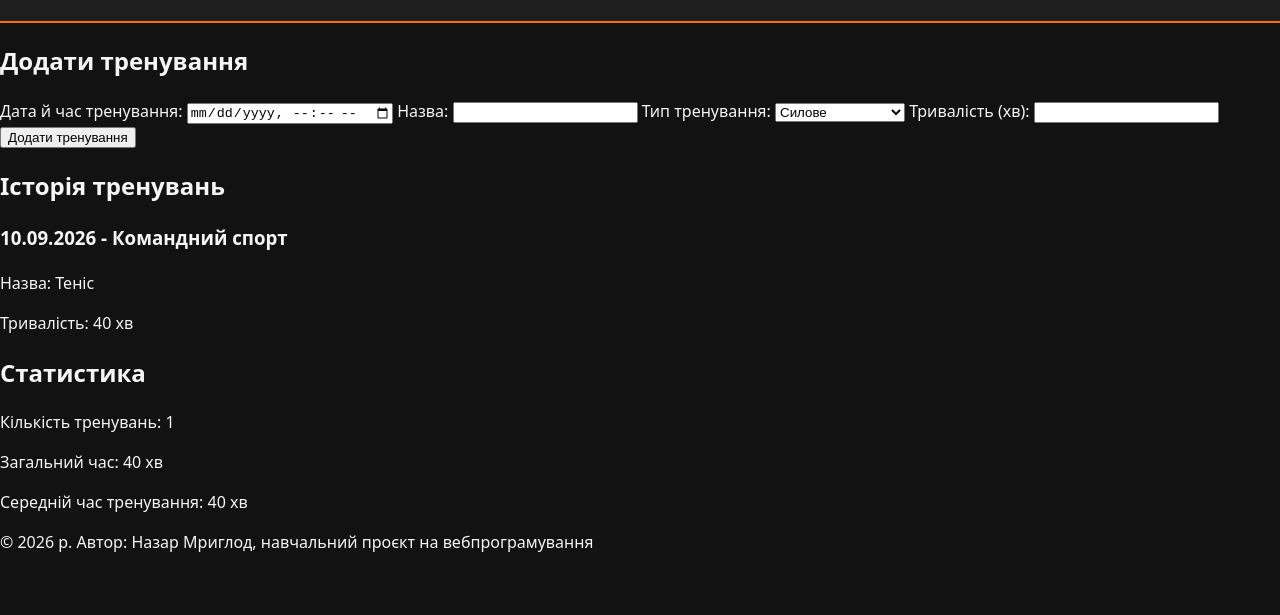
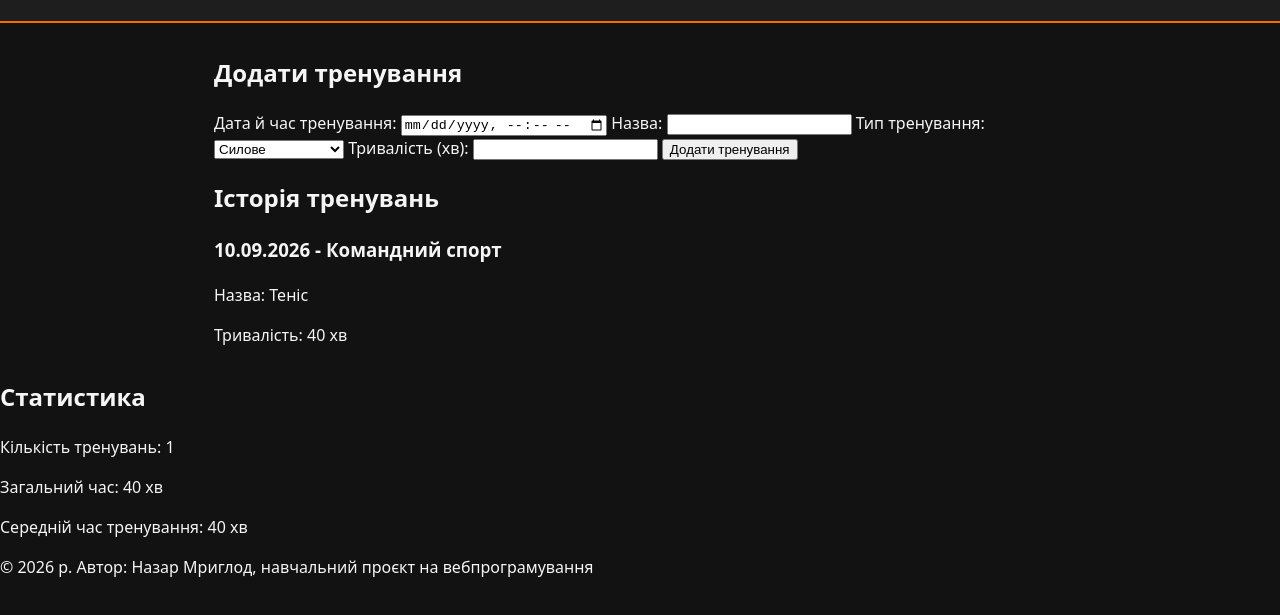
Before and after one commit to Megastar29/Workout-tracker, a plain HTML site: page index.html in a window 1280 px wide. Shown: the part 75-690 px from the top of the page. Drawn offline with Linux system fonts and the light colour scheme.

Commit message:
Main styling added.

```diff
--- a/css/style.css
+++ b/css/style.css
@@ -25,3 +25,9 @@ header h1 {
   font-weight: 700;
   color: #ff6b00;
 }
+
+main {
+    max-width: 900px;
+    margin: 2rem auto;
+    padding: 0 1.5rem;
+}
```
